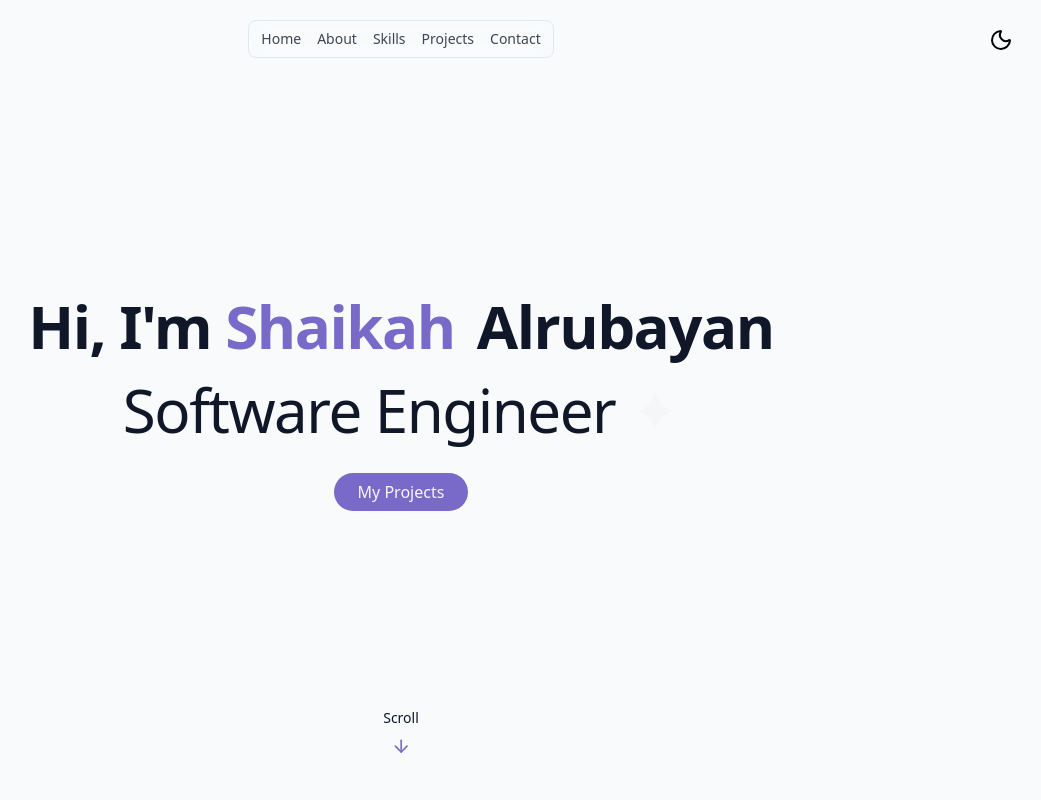
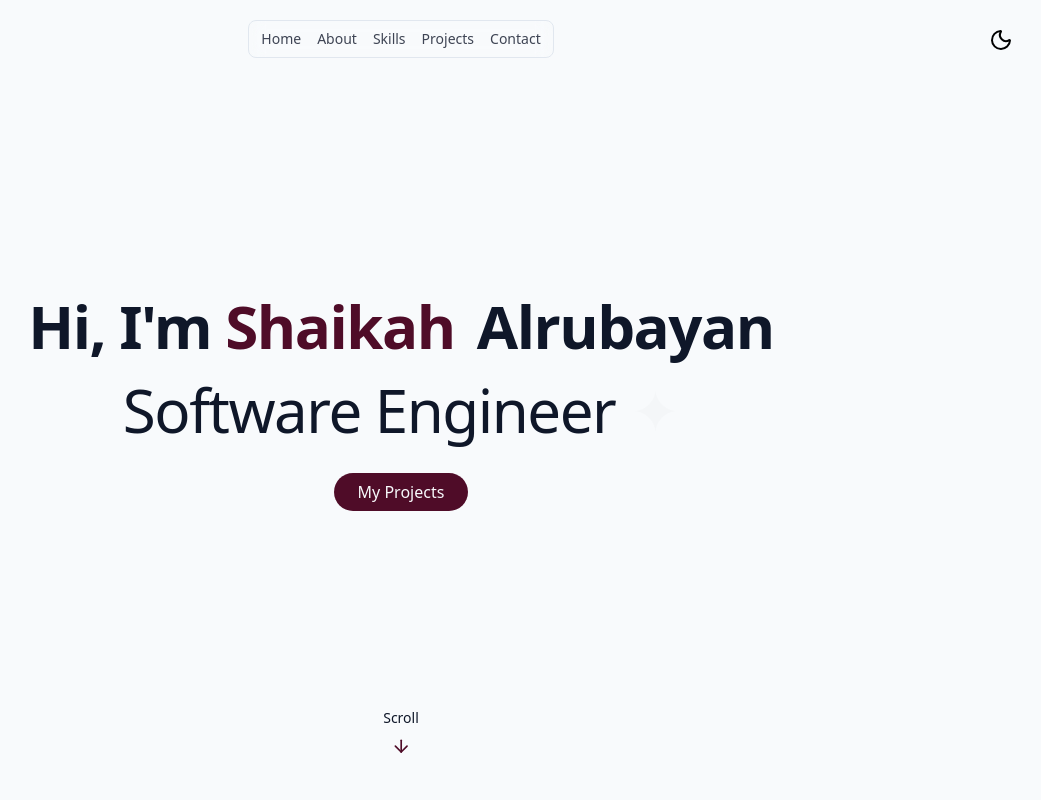
Before and after one commit to shaikah572/portfolio-v3, a React (Vite) app: page / in a window 1280 px wide. Shown: the top 800 px of the page, without its empty margins (239-1280 px from the left). Built offline with nearby package versions, Linux system fonts and the light colour scheme.

Commit message:
edit styles

```diff
--- a/src/index.css
+++ b/src/index.css
@@ -5,7 +5,7 @@
   --color-background: hsl(var(--background));
   --color-foreground: hsl(var(--foreground));
 
-  --color-primary: hsl(var(--primary));
+  --color-primary: var(--primary);
   --color-primary-foreground: hsl(var(--primary-foreground));
 
   --color-card: hsl(var(--card));
@@ -38,7 +38,7 @@
 
     --card: 0 0% 100%;
 
-    --primary: 250 47% 60%;
+    --primary: #4f0c28;
     --primary-foreground: 210 40% 98%;
 
     --border: 214 32% 91%;
@@ -50,7 +50,7 @@
 
     --card: 222 47% 8%;
 
-    --primary: 250 65% 65%;
+    --primary: #a7b6e3;
     --primary-foreground: 213 31% 91%;
 
     --border: 217 33% 20%;
@@ -109,7 +109,7 @@
 
 @utility custom-button {
   @apply px-6 py-2 rounded-full bg-primary text-primary-foreground font-medium
-         transition-all duration-300 hover:shadow-[0_0_10px_rgba(139,92,246,0.5)]
+         transition-all duration-300 hover:shadow-[0_0_10px_rgba(79,12,40,0.35)]
          hover:scale-105 active:scale-95;
 }
 
```
